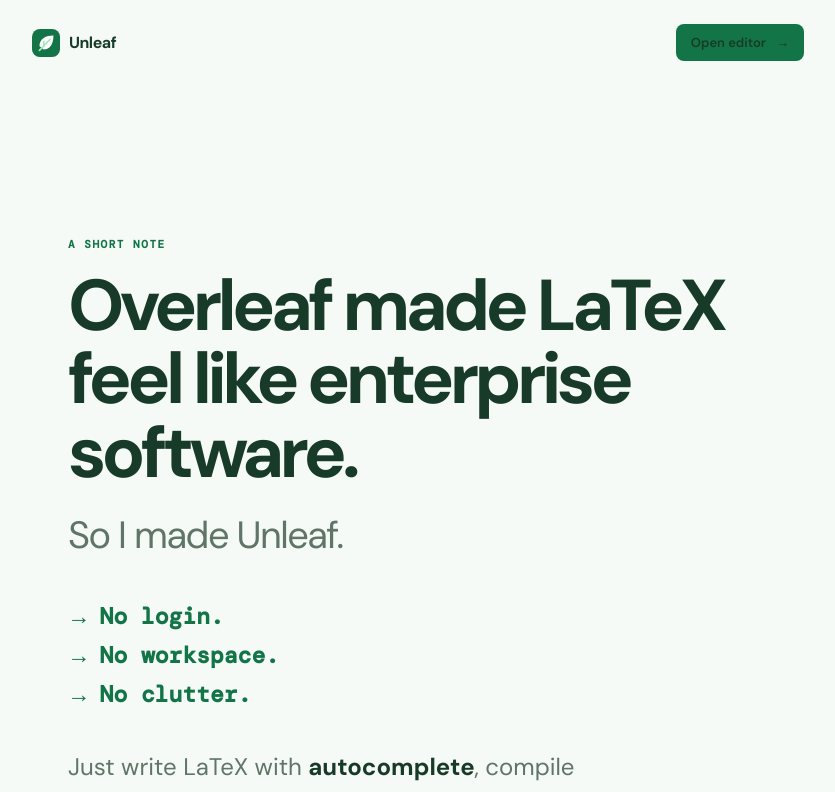
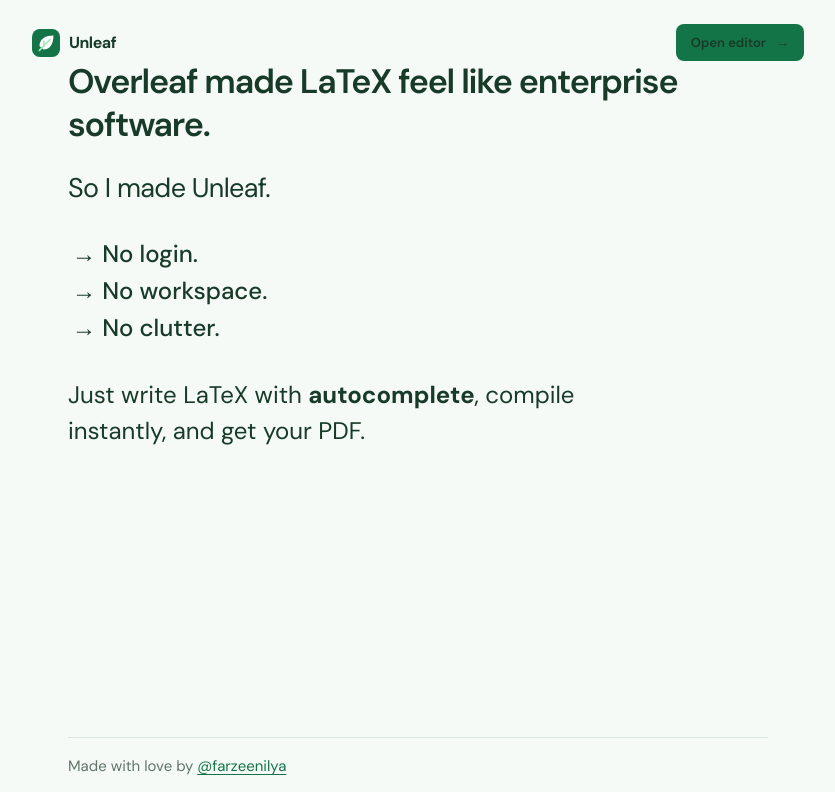
Before and after one commit to farzeenilyaszargar/LatexBoi, a Next.js app: page /guide in a window 1280 px wide. Shown: the top 792 px of the page, without its empty margins (222-1057 px from the left). Built offline with nearby package versions, Linux system fonts and the light colour scheme.

Commit message:
style: fit guide to one viewport with unified typography

```diff
--- a/app/guide/guide.css
+++ b/app/guide/guide.css
@@ -1,20 +1,19 @@
-html:has(.guide-shell),body:has(.guide-shell) { height:auto; overflow:auto; }
-.guide-shell { min-height:100vh; max-width:900px; margin:0 auto; padding:24px clamp(20px,5vw,64px) 40px; color:var(--ink); }
+html:has(.guide-shell),body:has(.guide-shell) { height:100%; overflow:hidden; }
+.guide-shell { height:100vh; max-width:900px; margin:0 auto; padding:24px clamp(20px,5vw,64px); color:var(--ink); overflow:hidden; display:flex; flex-direction:column; }
 .guide-nav { display:flex; align-items:center; justify-content:space-between; gap:16px; }
 .guide-brand { display:flex; align-items:center; gap:9px; color:var(--ink) !important; font-size:16px; font-weight:700; letter-spacing:-.03em; text-decoration:none; }
 .guide-brand img { width:28px; height:28px; }
 .guide-button { display:inline-flex; align-items:center; gap:10px; background:var(--accent); color:var(--accent-ink) !important; padding:10px 15px; border-radius:8px; text-decoration:none; font-size:13px; font-weight:600; transition:transform .18s ease,opacity .18s ease; }
 .guide-button:hover { opacity:.88; transform:translateY(-1px); }
-.guide-article { max-width:700px; margin:clamp(120px,22vh,240px) auto 0; }
-.guide-eyebrow { color:var(--accent); font:600 11px 'DM Mono',monospace; letter-spacing:.14em; }
-.guide-article h1 { max-width:680px; margin:18px 0 24px; font-size:clamp(38px,7vw,72px); line-height:1.02; letter-spacing:-.065em; }
-.guide-lead { margin:0 0 38px; color:var(--muted); font-size:clamp(24px,4vw,38px); line-height:1.2; letter-spacing:-.04em; }
-.guide-points { margin:0 0 34px; padding-left:4px; color:var(--accent); font:600 clamp(18px,2.4vw,23px)/1.7 'DM Mono',monospace; }
+.guide-article { width:100%; max-width:700px; margin:0 auto; flex:1; min-height:0; display:flex; flex-direction:column; justify-content:center; }
+.guide-article h1 { max-width:680px; margin:0 0 24px; color:var(--ink); font-size:clamp(24px,3.5vw,34px); font-weight:600; line-height:1.25; letter-spacing:-.035em; }
+.guide-lead { margin:0 0 30px; color:var(--ink); font-size:clamp(21px,2.8vw,27px); line-height:1.3; letter-spacing:-.025em; }
+.guide-points { margin:0 0 30px; padding-left:4px; color:var(--ink); font:500 clamp(20px,2.5vw,24px)/1.55 'DM Sans',sans-serif; }
 .guide-points p { margin:0; }
-.guide-copy { max-width:570px; margin:0; color:var(--muted); font-size:clamp(18px,2.3vw,24px); line-height:1.55; }
+.guide-copy { max-width:570px; margin:0; color:var(--ink); font-size:clamp(20px,2.5vw,24px); line-height:1.5; }
 .guide-copy strong { color:var(--ink); font-weight:650; }
-.guide-footer { margin-top:clamp(100px,15vh,180px); padding-top:18px; border-top:1px solid var(--line); color:var(--muted); font-size:13px; }
+.guide-footer { margin-top:auto; padding-top:18px; border-top:1px solid var(--line); color:var(--muted); font-size:15px; }
 .guide-footer p { margin:0; }
 .guide-footer a { color:var(--accent); text-underline-offset:3px; }
-@media (max-width:600px) { .guide-nav { align-items:flex-start; }.guide-button { padding:9px 11px; font-size:12px; }.guide-article { margin-top:100px; } }
+@media (max-width:600px) { .guide-nav { align-items:flex-start; }.guide-button { padding:9px 11px; font-size:12px; }.guide-article h1 { font-size:23px; }.guide-lead,.guide-copy { font-size:19px; }.guide-points { font-size:19px; } }
 @media print { .guide-nav { display:none; } }
--- a/app/guide/page.tsx
+++ b/app/guide/page.tsx
@@ -31,7 +31,6 @@
     </nav>
 
     <article className="guide-article">
-      <p className="guide-eyebrow">A SHORT NOTE</p>
       <h1>Overleaf made LaTeX feel like enterprise software.</h1>
       <p className="guide-lead">So I made Unleaf.</p>
 
```
